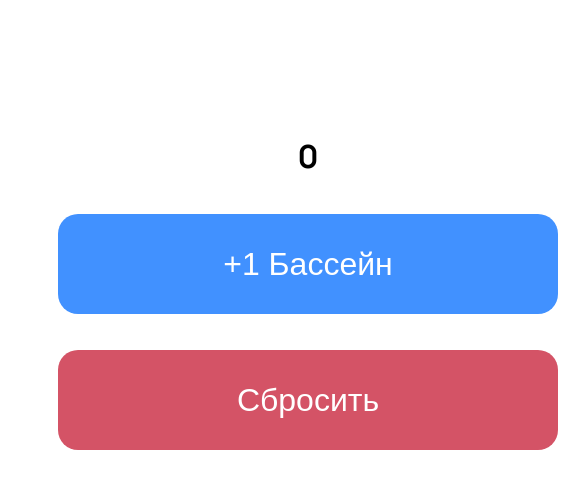
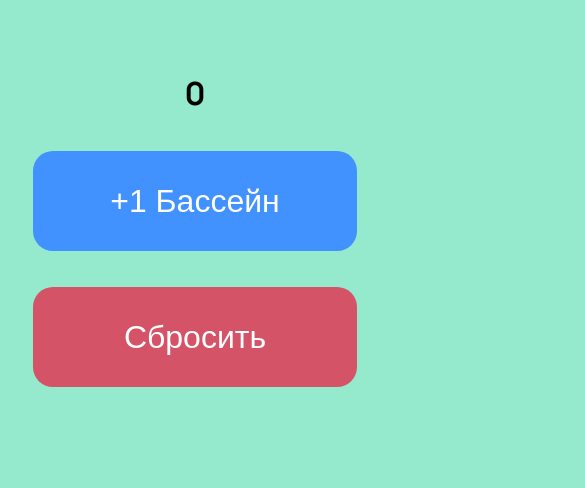
Before and after one commit to Saharevich/counter-app, a plain HTML site: page index.html in a window 390 px wide. Shown: the top 488 px of the page, 585 px wide, since content can reach past the window. Drawn offline with Linux system fonts and the light colour scheme.

Commit message:
adds code

```diff
--- a/index.css
+++ b/index.css
@@ -3,6 +3,7 @@ body {
     font-optical-sizing: auto;
     font-weight: 700;
     font-style: normal;
+    background-color: rgb(149, 233, 205);
 }
 
 p {
@@ -11,7 +12,7 @@ p {
 }
 
 .container {
-    width: 600px;
+    max-width: 600px;
     box-sizing: border-box;
     padding: 126px 50px;
     margin: 0 auto;
@@ -33,6 +34,7 @@ p {
 
 .btn, .btn-reset {
     padding: 28px 0px;
+    width: 100%;
     font-size: 32px;
     line-height: 44px;
     color: #fff;
--- a/index.html
+++ b/index.html
@@ -9,6 +9,7 @@
     <link rel="preconnect" href="https://fonts.gstatic.com" crossorigin>
     <link href="https://fonts.googleapis.com/css2?family=Manrope:wght@700&display=swap" rel="stylesheet">
     <link rel="stylesheet" href="index.css">
+    <link rel="stylesheet" href="media.css">
 </head>
 <body>
     <div class="container">
--- /dev/null
+++ b/media.css
@@ -0,0 +1,7 @@
+@media (max-width: 768px) {
+    .container {
+        max-width: 100%;
+        padding: 63px 25px;
+        width: 100%;
+    }
+}
```
